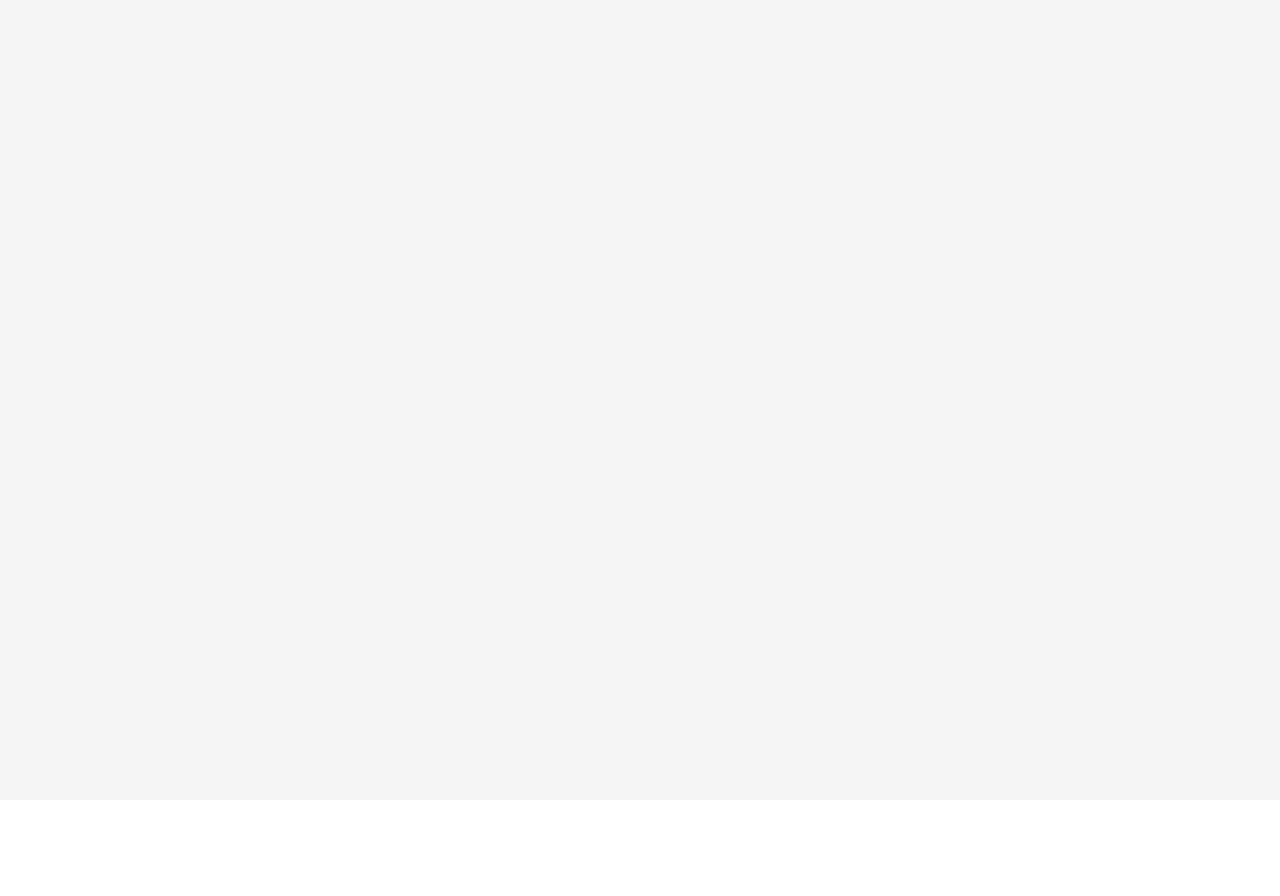
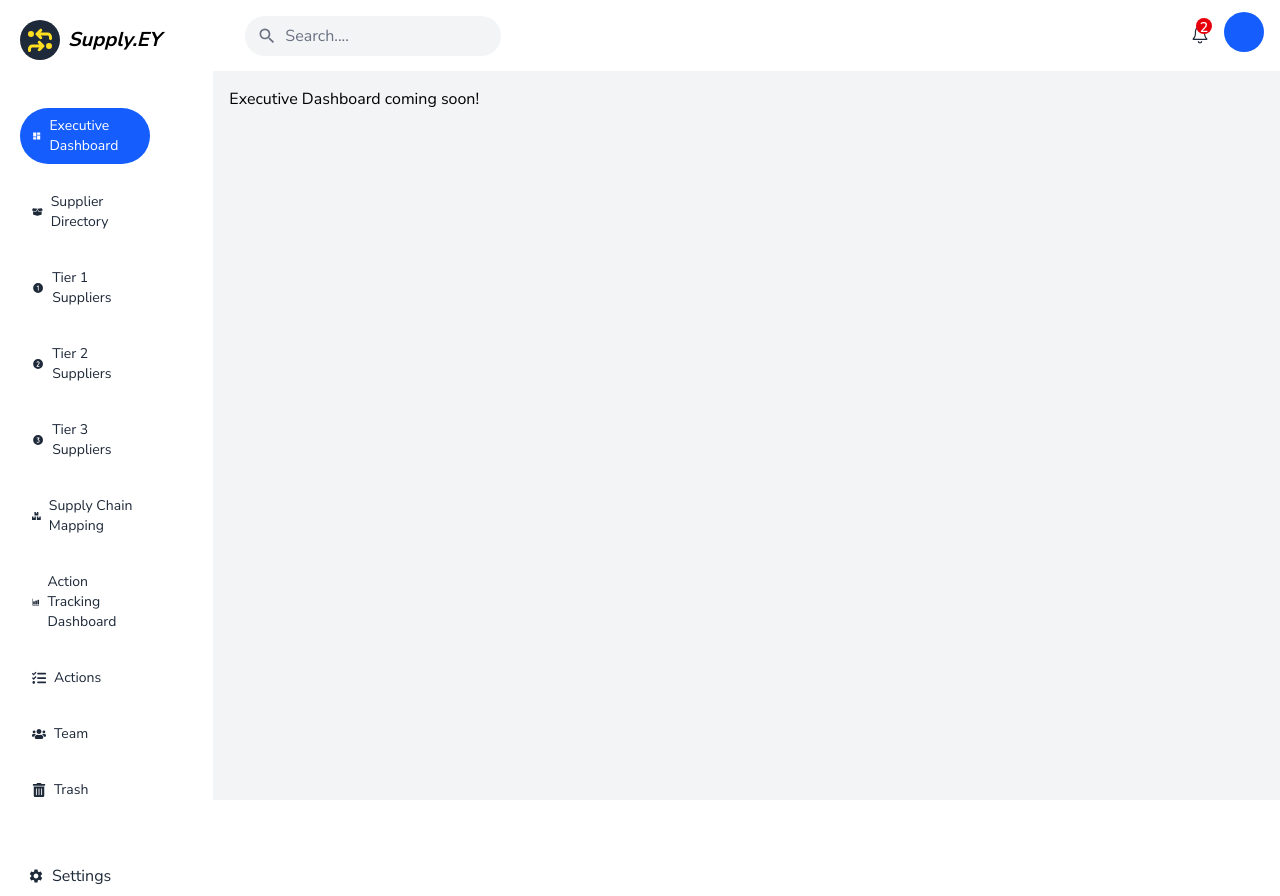
Before and after one commit to zunairah-khan/supplier-intelligence-tool, a React (Vite) app in the folder client/: page /executivedashboard in a window 1280 px wide. Before the commit this address had no page. Before the commit the page ends 800 px from the top, so only its background shows below. Built offline with nearby package versions, Linux system fonts and the light colour scheme.

Commit message:
renamed supplier dashboard to executive dashboard

```diff
--- a/client/src/App.jsx
+++ b/client/src/App.jsx
@@ -6,7 +6,7 @@ import Trash from "./pages/Trash.jsx";
 import TaskDetails from "./pages/TaskDetails.jsx";
 import SupplyChainMapping from "./pages/SupplyChainMapping.jsx";
 import Suppliers from "./pages/Suppliers.jsx";
-import SupplierDashboard from "./pages/SupplierDashboard.jsx";
+import ExecutiveDashboard from "./pages/ExecutiveDashboard.jsx";
 import SupplierDetails from "./pages/SupplierDetails.jsx";
 import { Routes, Route, Navigate, Outlet, useLocation } from "react-router-dom";
 import { Toaster } from "sonner";
@@ -114,7 +114,7 @@ function App() {
           {/* Redirect root to dashboard */}{" "}
           <Route index path="/" element={<Navigate to="/supplierdashboard" />} />
           {/*Main application routes which map URLs to components*/}
-          <Route path="/supplierdashboard" element={<SupplierDashboard />} />
+          <Route path="/executivedashboard" element={<ExecutiveDashboard />} />
            <Route path="/supplychainmapping" element={<SupplyChainMapping />} />
            <Route path="/suppliers" element={<Suppliers />} />
           <Route path="/dashboard" element={<Dashboard />} />
--- a/client/src/components/Sidebar.jsx
+++ b/client/src/components/Sidebar.jsx
@@ -19,8 +19,8 @@ import clsx from "clsx";
 //importing icons from react-icons for the sidebar links
 const linkData = [
   {
-    label: "Supplier Dashboard",
-    link: "supplierdashboard",
+    label: "Executive Dashboard",
+    link: "executivedashboard",
     icon: <MdDashboard />,
   },
   {
--- /dev/null
+++ b/client/src/pages/ExecutiveDashboard.jsx
@@ -0,0 +1,9 @@
+import React from 'react'
+
+const ExecutiveDashboard = () => {
+  return (
+    <div>Executive Dashboard coming soon!</div>
+  )
+}
+
+export default ExecutiveDashboard
--- a/client/src/pages/SupplierDashboard.jsx
+++ /dev/null
@@ -1,9 +0,0 @@
-import React from 'react'
-
-const SupplierDashboard = () => {
-  return (
-    <div>Supplier Dashboard coming soon!</div>
-  )
-}
-
-export default SupplierDashboard
```
